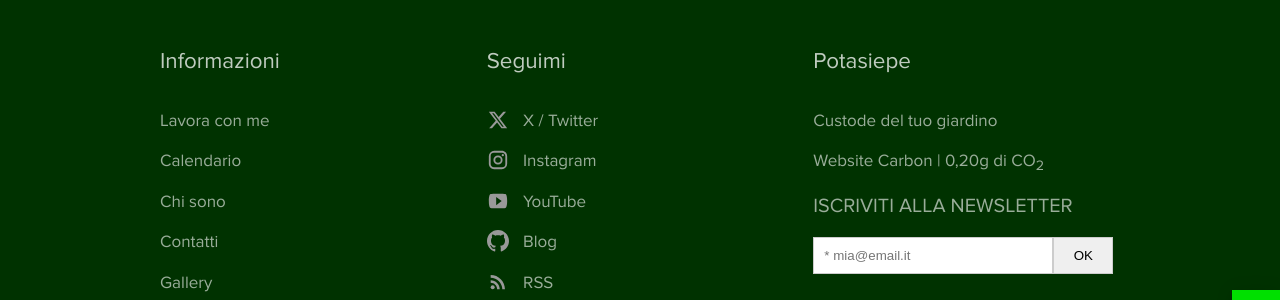
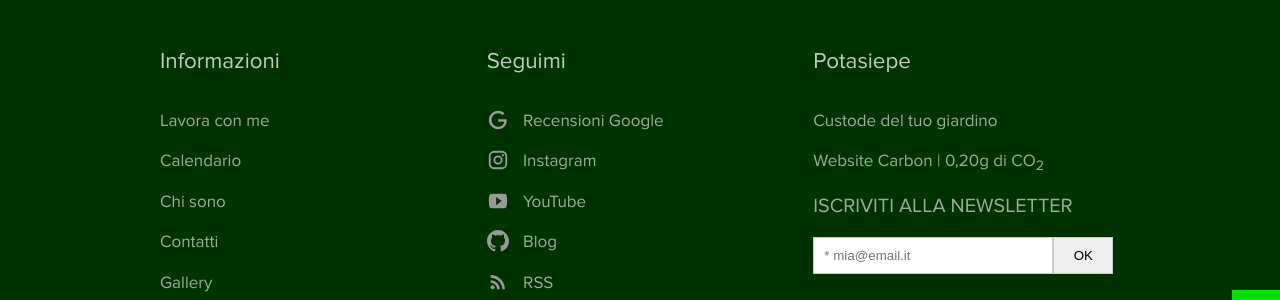
Before and after one commit to enricocaputo/enricocaputo.github.io, a Jekyll site: the page built from index.html, in a window 1280 px wide and 900 px high, scrolled down 8482 px. Shown: the part 362-662 px from the top of the window. Built offline with Jekyll 4.4.1, drawn with Linux system fonts in a browser that asks for light colours.

Commit message:
Da X a Google

```diff
--- a/_data/footer.yml
+++ b/_data/footer.yml
@@ -15,9 +15,9 @@
 
 - title: Seguimi
   links:
-    - name: X / Twitter
-      link: https://x.com/potasiepe
-      social_icon: Twitter
+    - name: Recensioni Google
+      link: https://g.page/r/CYWIJ8su3tobEBM/review
+      social_icon: Google
       new_window: true
     - name: Instagram
       link: https://www.instagram.com/potasiepe/
--- a/_includes/footer.html
+++ b/_includes/footer.html
@@ -34,9 +34,8 @@
         </li>
         <li>
           <div role="form">
-          <form class="tinyletter" action="https://tinyletter.com/potasiepe" method="post" target="popupwindow" rel="nofollow noreferrer" onsubmit="window.open('https://tinyletter.com/potasiepe', 'popupwindow', 'scrollbars=yes,width=630,height=568');return true">
-            <input title="email" type="text" name="email" id="tlemail" required autocomplete="email" placeholder="* mia@email.it" maxlength="55" />
-            <input type="hidden" value="1" name="embed" />
+          <form class="tinyletter" action="https://buttondown.com/api/emails/embed-subscribe/potasiepe" method="post" target="_blank">
+            <input title="email" type="text" name="email" id="bd-email" required autocomplete="email" placeholder="* mia@email.it" maxlength="55" />
             <input type="submit" value="OK" />
           </form>
           </div>
--- a/_includes/social-icon.html
+++ b/_includes/social-icon.html
@@ -1,6 +1,8 @@
 {% case include.icon %}
 	{% when "Facebook" %}
 		<svg height="24" width="24" xmlns="http://www.w3.org/2000/svg" viewBox="0 0 264 512"><path d="M76.7 512V283H0v-91h76.7v-71.7C76.7 42.4 124.3 0 193.8 0c33.3 0 61.9 2.5 70.2 3.6V85h-48.2c-37.8 0-45.1 18-45.1 44.3V192H256l-11.7 91h-73.6v229"/></svg>
+	{% when "Google" %}
+		<svg fill="#000000" width="24" height="24" viewBox="0 0 24 24" xmlns="http://www.w3.org/2000/svg"><path d="M21.35,11.1H12.18V13.83H18.69C18.36,17.64 15.19,19.27 12.19,19.27C8.36,19.27 5,16.25 5,12C5,7.9 8.2,4.73 12.2,4.73C15.29,4.73 17.1,6.7 17.1,6.7L19,4.72C19,4.72 16.56,2 12.1,2C6.42,2 2.03,6.8 2.03,12C2.03,17.05 6.16,22 12.25,22C17.6,22 21.5,18.33 21.5,12.91C21.5,11.76 21.35,11.1 21.35,11.1V11.1Z"/></svg>
 	{% when "Instagram" %}
 		<svg fill="#000000" width="24" height="24" viewBox="0 0 24 24" xmlns="http://www.w3.org/2000/svg"><path d="M7.8,2H16.2C19.4,2 22,4.6 22,7.8V16.2A5.8,5.8 0 0,1 16.2,22H7.8C4.6,22 2,19.4 2,16.2V7.8A5.8,5.8 0 0,1 7.8,2M7.6,4A3.6,3.6 0 0,0 4,7.6V16.4C4,18.39 5.61,20 7.6,20H16.4A3.6,3.6 0 0,0 20,16.4V7.6C20,5.61 18.39,4 16.4,4H7.6M17.25,5.5A1.25,1.25 0 0,1 18.5,6.75A1.25,1.25 0 0,1 17.25,8A1.25,1.25 0 0,1 16,6.75A1.25,1.25 0 0,1 17.25,5.5M12,7A5,5 0 0,1 17,12A5,5 0 0,1 12,17A5,5 0 0,1 7,12A5,5 0 0,1 12,7M12,9A3,3 0 0,0 9,12A3,3 0 0,0 12,15A3,3 0 0,0 15,12A3,3 0 0,0 12,9Z" /></svg>
 	{% when "LinkedIn" %}
```
